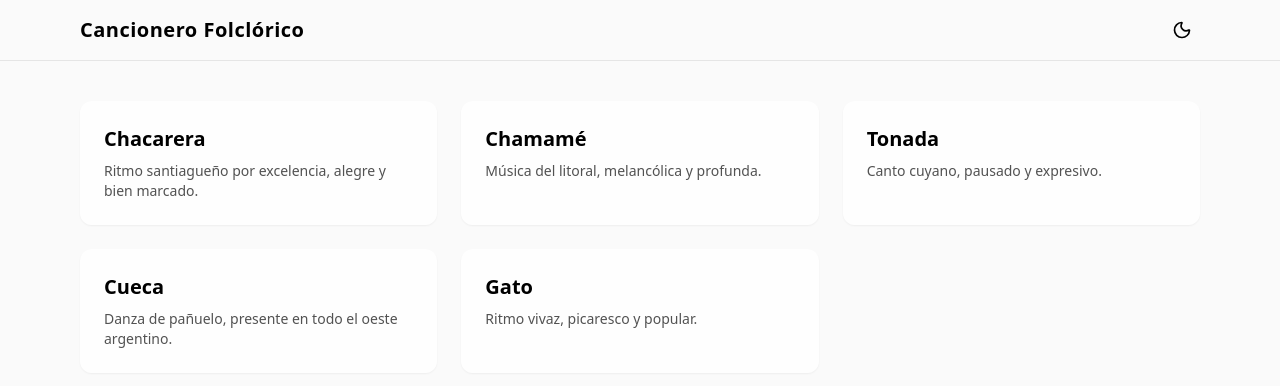
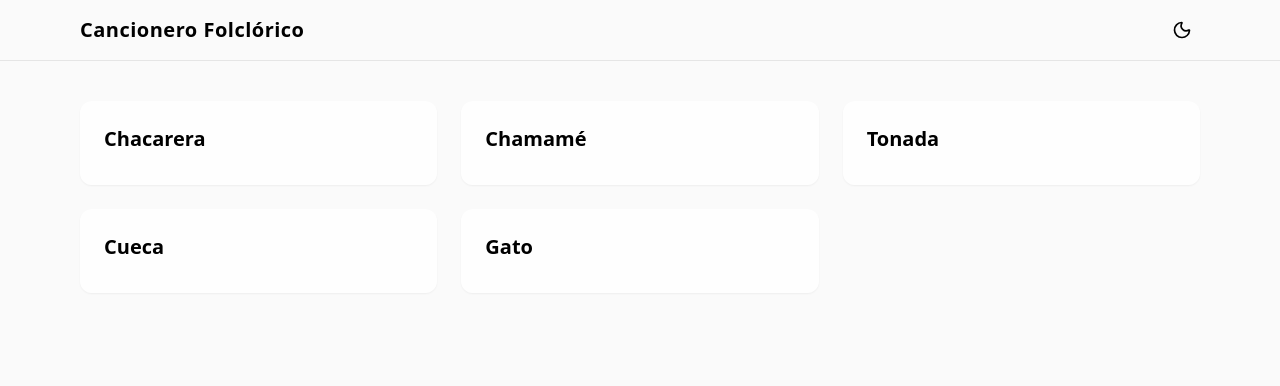
Before and after one commit to alanVelazquez14/cancionero, a Next.js app: page / in a window 1280 px wide. Shown: the top 386 px of the page. Built offline with nearby package versions, Linux system fonts and the light colour scheme.

Commit message:
feat: elimine las descripciones

```diff
--- a/src/app/generos/[genero]/page.tsx
+++ b/src/app/generos/[genero]/page.tsx
@@ -29,10 +29,6 @@ export default async function GeneroPage({ params }: Props) {
         {generoData.nombre}
       </h1>
 
-      <p className="text-neutral-600 dark:text-neutral-400 mb-8">
-        {generoData.descripcion}
-      </p>
-
       {canciones.length > 0 ? (
         <div className="space-y-3">
           {canciones.map((c) => (
--- a/src/app/page.tsx
+++ b/src/app/page.tsx
@@ -12,9 +12,6 @@ export default function Home() {
             className="block rounded-xl p-6 bg-white/80 dark:bg-neutral-900/80 shadow-sm hover:shadow-md transition"
           >
             <h2 className="text-xl font-semibold mb-2">{g.nombre}</h2>
-            <p className="text-sm text-neutral-600 dark:text-neutral-400">
-              {g.descripcion}
-            </p>
           </Link>
         ))}
       </div>
--- a/src/data/Genres.ts
+++ b/src/data/Genres.ts
@@ -1,33 +1,27 @@
 export type Genero = {
   slug: string;
   nombre: string;
-  descripcion: string;
 };
 
 export const genres: Genero[] = [
   {
     slug: "chacarera",
     nombre: "Chacarera",
-    descripcion: "Ritmo santiagueño por excelencia, alegre y bien marcado.",
   },
   {
     slug: "chamame",
     nombre: "Chamamé",
-    descripcion: "Música del litoral, melancólica y profunda.",
   },
   {
     slug: "tonada",
     nombre: "Tonada",
-    descripcion: "Canto cuyano, pausado y expresivo.",
   },
   {
     slug: "cueca",
     nombre: "Cueca",
-    descripcion: "Danza de pañuelo, presente en todo el oeste argentino.",
   },
   {
     slug: "gato",
     nombre: "Gato",
-    descripcion: "Ritmo vivaz, picaresco y popular.",
   },
 ];
```
